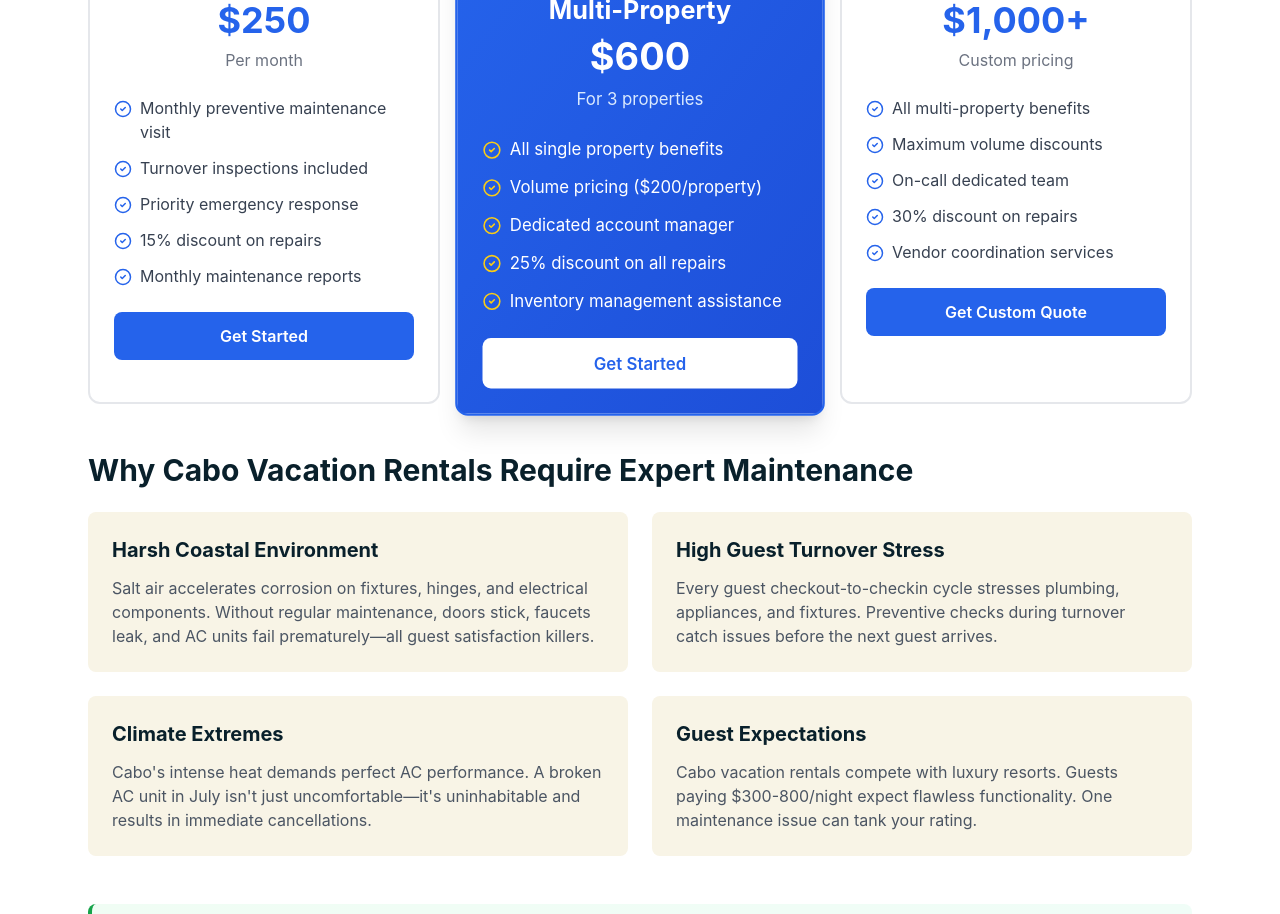
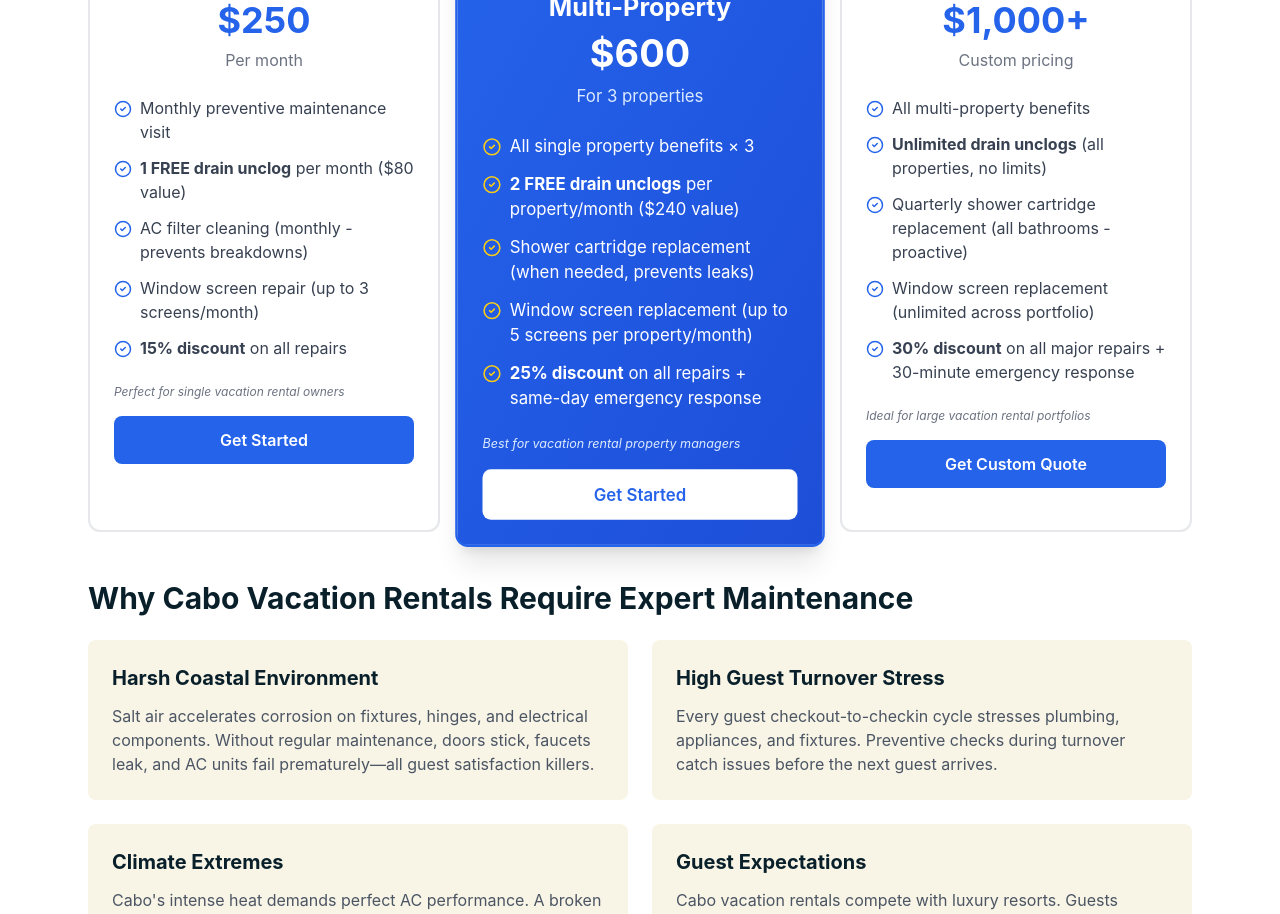
Before and after one commit to edgpac/caboshandyman, a React (Vite) app: page /vacation-rental-setup-cabo in a window 1280 px wide. Shown: the part 2560-3474 px from the top of the page. Built offline with nearby package versions, Linux system fonts and the light colour scheme; no server answers.

Commit message:
Optimize videos

```diff
--- a/src/pages/VacationRentalSetupCabo.tsx
+++ b/src/pages/VacationRentalSetupCabo.tsx
@@ -281,21 +281,22 @@ export default function VacationRentalSetupCabo() {
                   </li>
                   <li className="flex items-start gap-2">
                     <CheckCircle2 className="text-blue-600 flex-shrink-0 mt-1" size={18} />
-                    <span className="text-gray-700">Turnover inspections included</span>
+                    <span className="text-gray-700"><strong>1 FREE drain unclog</strong> per month ($80 value)</span>
                   </li>
                   <li className="flex items-start gap-2">
                     <CheckCircle2 className="text-blue-600 flex-shrink-0 mt-1" size={18} />
-                    <span className="text-gray-700">Priority emergency response</span>
+                    <span className="text-gray-700">AC filter cleaning (monthly - prevents breakdowns)</span>
                   </li>
                   <li className="flex items-start gap-2">
                     <CheckCircle2 className="text-blue-600 flex-shrink-0 mt-1" size={18} />
-                    <span className="text-gray-700">15% discount on repairs</span>
+                    <span className="text-gray-700">Window screen repair (up to 3 screens/month)</span>
                   </li>
                   <li className="flex items-start gap-2">
                     <CheckCircle2 className="text-blue-600 flex-shrink-0 mt-1" size={18} />
-                    <span className="text-gray-700">Monthly maintenance reports</span>
+                    <span className="text-gray-700"><strong>15% discount</strong> on all repairs</span>
                   </li>
                 </ul>
+                <p className="text-xs text-gray-500 italic mb-4">Perfect for single vacation rental owners</p>
                 <a href="/contact" className="block w-full text-center bg-blue-600 text-white py-3 rounded-lg font-semibold hover:bg-blue-700 transition-colors">
                   Get Started
                 </a>
@@ -314,25 +315,26 @@ export default function VacationRentalSetupCabo() {
                 <ul className="space-y-3 mb-6">
                   <li className="flex items-start gap-2">
                     <CheckCircle2 className="text-yellow-400 flex-shrink-0 mt-1" size={18} />
-                    <span>All single property benefits</span>
+                    <span>All single property benefits × 3</span>
                   </li>
                   <li className="flex items-start gap-2">
                     <CheckCircle2 className="text-yellow-400 flex-shrink-0 mt-1" size={18} />
-                    <span>Volume pricing ($200/property)</span>
+                    <span><strong>2 FREE drain unclogs</strong> per property/month ($240 value)</span>
                   </li>
                   <li className="flex items-start gap-2">
                     <CheckCircle2 className="text-yellow-400 flex-shrink-0 mt-1" size={18} />
-                    <span>Dedicated account manager</span>
+                    <span>Shower cartridge replacement (when needed, prevents leaks)</span>
                   </li>
                   <li className="flex items-start gap-2">
                     <CheckCircle2 className="text-yellow-400 flex-shrink-0 mt-1" size={18} />
-                    <span>25% discount on all repairs</span>
+                    <span>Window screen replacement (up to 5 screens per property/month)</span>
                   </li>
                   <li className="flex items-start gap-2">
                     <CheckCircle2 className="text-yellow-400 flex-shrink-0 mt-1" size={18} />
-                    <span>Inventory management assistance</span>
+                    <span><strong>25% discount</strong> on all repairs + same-day emergency response</span>
                   </li>
                 </ul>
+                <p className="text-xs text-blue-100 italic mb-4">Best for vacation rental property managers</p>
                 <a href="/contact" className="block w-full text-center bg-white text-blue-600 py-3 rounded-lg font-semibold hover:bg-gray-100 transition-colors">
                   Get Started
                 </a>
@@ -352,21 +354,22 @@ export default function VacationRentalSetupCabo() {
                   </li>
                   <li className="flex items-start gap-2">
                     <CheckCircle2 className="text-blue-600 flex-shrink-0 mt-1" size={18} />
-                    <span className="text-gray-700">Maximum volume discounts</span>
+                    <span className="text-gray-700"><strong>Unlimited drain unclogs</strong> (all properties, no limits)</span>
                   </li>
                   <li className="flex items-start gap-2">
                     <CheckCircle2 className="text-blue-600 flex-shrink-0 mt-1" size={18} />
-                    <span className="text-gray-700">On-call dedicated team</span>
+                    <span className="text-gray-700">Quarterly shower cartridge replacement (all bathrooms - proactive)</span>
                   </li>
                   <li className="flex items-start gap-2">
                     <CheckCircle2 className="text-blue-600 flex-shrink-0 mt-1" size={18} />
-                    <span className="text-gray-700">30% discount on repairs</span>
+                    <span className="text-gray-700">Window screen replacement (unlimited across portfolio)</span>
                   </li>
                   <li className="flex items-start gap-2">
                     <CheckCircle2 className="text-blue-600 flex-shrink-0 mt-1" size={18} />
-                    <span className="text-gray-700">Vendor coordination services</span>
+                    <span className="text-gray-700"><strong>30% discount</strong> on all major repairs + 30-minute emergency response</span>
                   </li>
                 </ul>
+                <p className="text-xs text-gray-500 italic mb-4">Ideal for large vacation rental portfolios</p>
                 <a href="/contact" className="block w-full text-center bg-blue-600 text-white py-3 rounded-lg font-semibold hover:bg-blue-700 transition-colors">
                   Get Custom Quote
                 </a>
```
